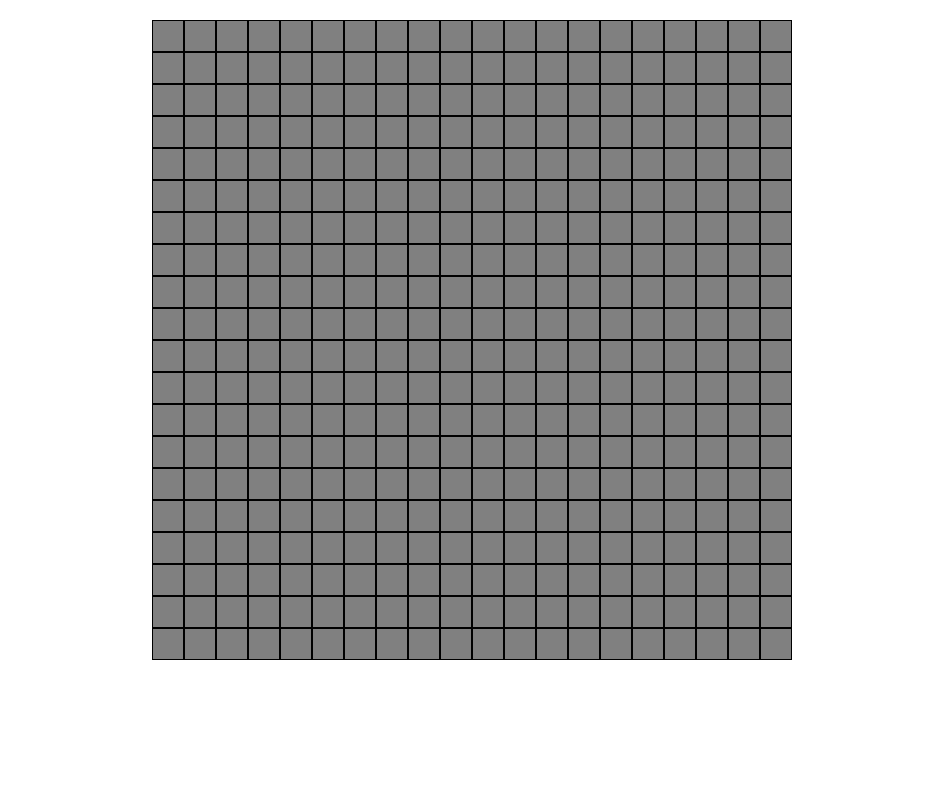
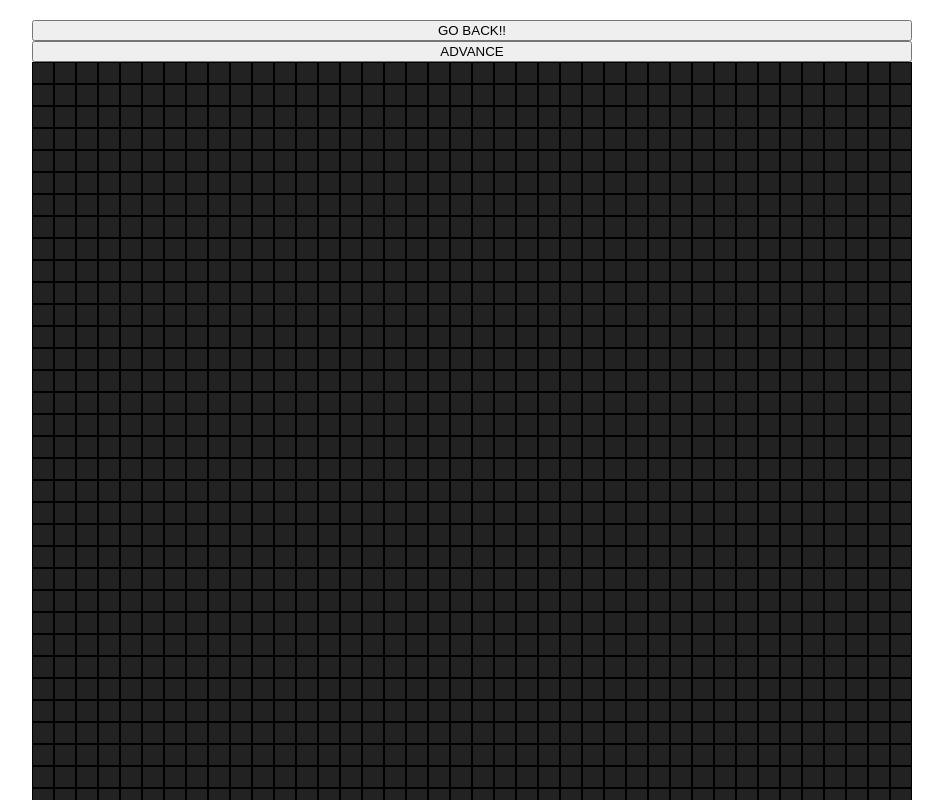
Before and after one commit to mitchell-merry/react_cgol, a React (Create React App) app: page / in a window 1280 px wide. Shown: the top 800 px of the page, without its empty margins (168-1111 px from the left). Built offline with nearby package versions, Linux system fonts and the light colour scheme.

Commit message:
Added an undo function

```diff
--- a/src/App.tsx
+++ b/src/App.tsx
@@ -5,7 +5,7 @@ import { Grid } from './Grid';
 function App() {
   return (
     <div className="App">
-      <Grid width={20} height={20} />
+      <Grid width={40} height={40} />
     </div>
   );
 }
--- a/src/Cgol.tsx
+++ b/src/Cgol.tsx
@@ -36,7 +36,6 @@ const getNeighbourCountGrid = (grid: CellType[][]): number[][] => {
 }
 
 const isAlive = (current: CellType, neighbours: number): boolean => {
-    console.log(current, neighbours);
     return current === 'dead' ? (neighbours === 3) : (neighbours === 2 || neighbours === 3);
 }
 
@@ -51,8 +50,6 @@ export const getNext = (grid: CellType[][]): CellType[][] => {
             o[row].push(r);
         }
     }
-    console.log(neighbourCountGrid);
-    console.log(o);
 
     return o;
 }
--- a/src/Grid.css
+++ b/src/Grid.css
@@ -11,8 +11,8 @@
   }
 
   .cell {
-    width: 30px;
-    height: 30px;
+    width: 20px;
+    height: 20px;
 
     display: flex;
     align-items: center;
@@ -22,7 +22,7 @@
   }
 
 .dead {
-    background-color: gray;
+    background-color: #222;
 }
 
 .active {
--- a/src/Grid.tsx
+++ b/src/Grid.tsx
@@ -21,9 +21,15 @@ function getGrid(width: number, height: number): CellType[][] {
     return o;
 }
 
+function copyGrid(g: any[][]): any[][] {
+    return g.map(a => a.slice());
+}
+
 export const Grid: React.FC<GridProps> = ({ width, height }) => {
     const [ grid, setGrid ] = useState<CellType[][]>(getGrid(width, height));
-    const intervalRef = useRef<NodeJS.Timeout>();
+    // const intervalRef = useRef<NodeJS.Timeout>();
+    const gridHistory = useRef<CellType[][][]>([]);
+    console.log(gridHistory.current.length);
 
     // useEffect(() => {
     //     const id = setInterval(() => {
@@ -32,10 +38,27 @@ export const Grid: React.FC<GridProps> = ({ width, height }) => {
     //     intervalRef.current = id;
     // }, [])
 
-    const handleKeyPress = (e: KeyboardEvent) => {
+    const addToHistory = (grid: CellType[][]): void => {
+        // TODO check if most recent is identical if so dont add
+        gridHistory.current.push(grid);
+    }
+
+    const advanceGOL = (): void => {
+        setGrid(currentGrid => {
+            addToHistory(copyGrid(currentGrid));
+            return getNext(currentGrid)
+        });
+    }
+
+    const handleKeyPress = (e: KeyboardEvent): void => {
         if(e.key !== ' ') return;
+        advanceGOL();
+    }
 
-        setGrid(currGrid => getNext(currGrid));
+    const devanceGOL = (): void => {
+        const prev = gridHistory.current.pop();
+        if(prev === undefined) return;
+        setGrid(prev);
     }
 
     useEffect(() => {
@@ -44,17 +67,20 @@ export const Grid: React.FC<GridProps> = ({ width, height }) => {
 
     const handleClick = (rowIdx: number, colIdx: number): void => {
         setGrid(currentGrid => {
-            const newGrid: CellType[][] = currentGrid.map(a => a.slice());
-            newGrid[rowIdx][colIdx] = 'alive';
+            addToHistory(copyGrid(currentGrid));
+            const newGrid: CellType[][] = copyGrid(currentGrid);
+            newGrid[rowIdx][colIdx] = (newGrid[rowIdx][colIdx] === 'alive' ? 'dead' : 'alive');
             return newGrid;
         })
     }
 
     return <div id="grid">
+        <button onClick={(): void => {devanceGOL()}}>GO BACK!!</button>
+        <button onClick={(): void => {advanceGOL()}}>ADVANCE</button>
         {grid.map((row, rowIdx) => (
             <div className={"row"} key={rowIdx}>
                 {row.map((cellValue, colIdx) => (
-                    <div className={"cell " + cellValue} key={`${rowIdx} ${colIdx}`} onMouseDown={(e) => handleClick(rowIdx, colIdx)} />
+                    <div className={"cell " + cellValue} key={`${rowIdx} ${colIdx}`} onMouseDown={(e): void => handleClick(rowIdx, colIdx)} />
                 ))}
             </div>
         ))}
--- a/src/index.tsx
+++ b/src/index.tsx
@@ -4,8 +4,8 @@ import './index.css';
 import App from './App';
 
 ReactDOM.render(
-  <React.StrictMode>
-    <App />
-  </React.StrictMode>,
+  // <React.StrictMode>
+    <App />,
+  // </React.StrictMode>,
   document.getElementById('root')
 );
```
